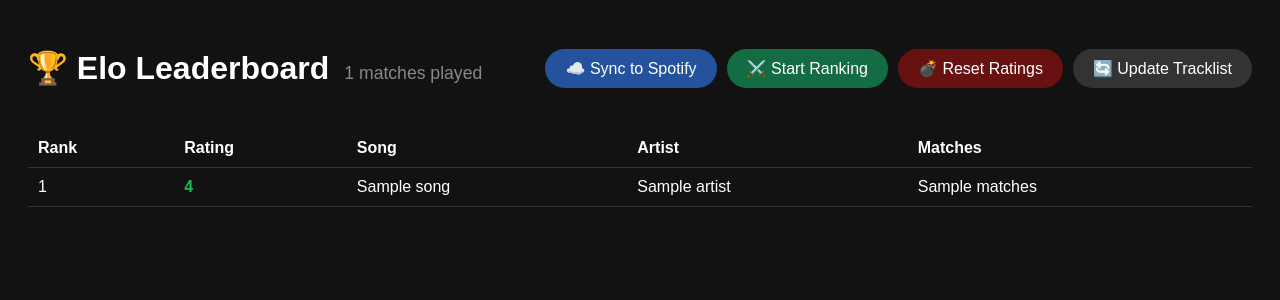
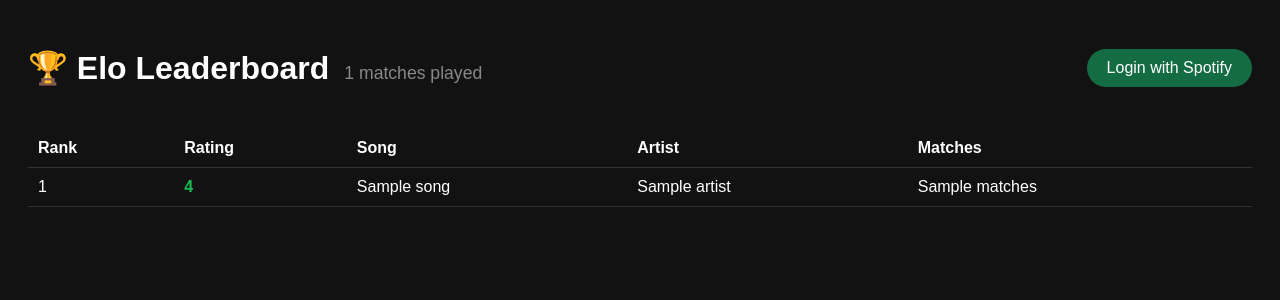
Before and after one commit to jonahmccarthyW/spotify-elo-ranker, a Flask app: template templates/dashboard.html in a window 1280 px wide. Shown: the top 300 px of the page. Run offline with Flask 3, Linux system fonts and the light colour scheme; the template is opened without the code that fills it: most values are stand-ins (such as "Sample title", 1, 10 or a date in 2020).

Commit message:
Added logout button

```diff
--- a/app.py
+++ b/app.py
@@ -84,6 +84,12 @@
 def login():
     auth_manager = create_auth_manager()
     return redirect(auth_manager.get_authorize_url())
+
+
+@app.route('/logout')
+def logout():
+    session.clear()
+    return redirect(url_for('dashboard'))
 
 
 @app.route('/callback')
--- a/templates/dashboard.html
+++ b/templates/dashboard.html
@@ -22,12 +22,18 @@
     </div>
 
     <div style="display: flex; gap: 10px;">
-        {% if not first_run %}
-            <a href="/sync" class="btn" style="background: #25529c;">☁️ Sync to Spotify</a>
-            <a href="/rank" class="btn" style="background: #146c43;">⚔️ Start Ranking</a>
-            <a href="/reset" class="btn" style="background: #671111;" onclick="return confirm('Are you sure? This will wipe all rankings!');">💣 Reset Ratings</a>
+        {% if logged_in %}
+            {% if not first_run %}
+                <a href="/sync" class="btn" style="background: #25529c;">☁️ Sync to Spotify</a>
+                <a href="/rank" class="btn" style="background: #146c43;">⚔️ Start Ranking</a>
+                <a href="/reset" class="btn" style="background: #671111;" onclick="return confirm('Are you sure? This will wipe all rankings!');">💣 Reset Ratings</a>
+            {% endif %}
+
+            <a href="/ingest" class="btn" style="background:#333;">Update Tracklist</a>
+            <a href="/logout" class="btn" style="background: #555;">Logout</a>
+        {% else %}
+            <a href="/login" class="btn" style="background: #146c43;">Login with Spotify</a>
         {% endif %}
-        <a href="/ingest" class="btn" style="background:#333;">🔄 Update Tracklist</a>
     </div>
 </div>
 
--- a/templates/rank.html
+++ b/templates/rank.html
@@ -11,11 +11,11 @@
         p { color: #b3b3b3; margin-bottom: 20px; font-size: 0.9rem; }
 
         .btn-vote {
-            background: #1DB954; border: none; padding: 15px 30px;
+            background: #198c56; border: none; padding: 15px 30px;
             color: white; font-size: 1rem; cursor: pointer;
             border-radius: 30px; width: 100%; transition: 0.2s; font-weight: bold;
         }
-        .btn-vote:hover { transform: scale(1.05); background: #1ed760; }
+        .btn-vote:hover { transform: scale(1.05); background: #198c56; }
 
         .btn-play {
             background: transparent; border: 2px solid #555;
```
